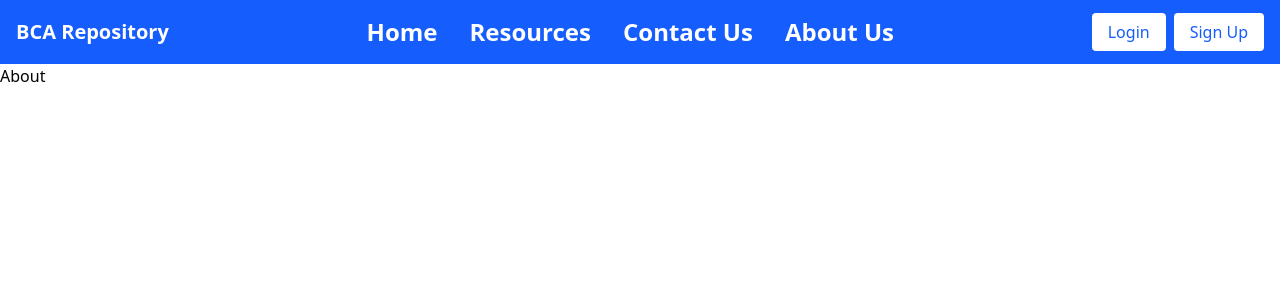
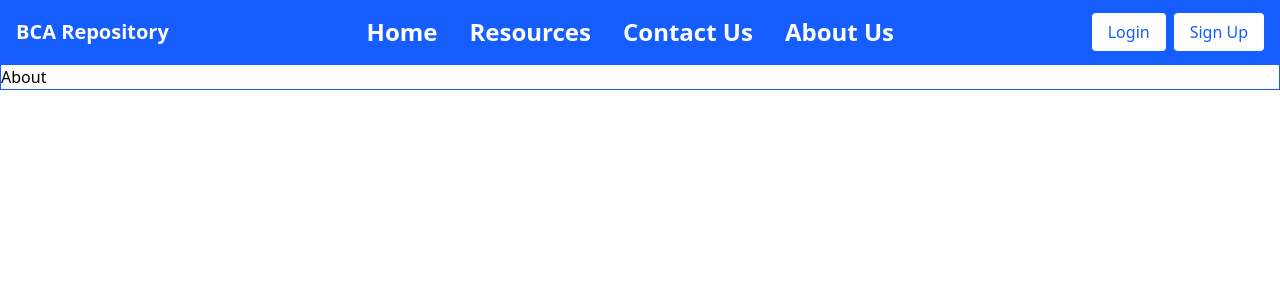
Before and after one commit to aarya33382/BCA_Repo, a React (Vite) app in the folder bca_repo.client/: page /about in a window 1280 px wide. Shown: the top 300 px of the page. Built offline with nearby package versions, Linux system fonts and the light colour scheme.

Commit message:
Kallesh first commit

```diff
--- a/bca_repo.client/src/Components/About.jsx
+++ b/bca_repo.client/src/Components/About.jsx
@@ -2,6 +2,6 @@ import React from 'react'
 
 export default function About() {
   return (
-    <div>About</div>
+    <div className='border border-blue-600'>About</div>
   )
 }
```
Also changed, not shown: 1 other file (tests, documents, lock files or other folders).
